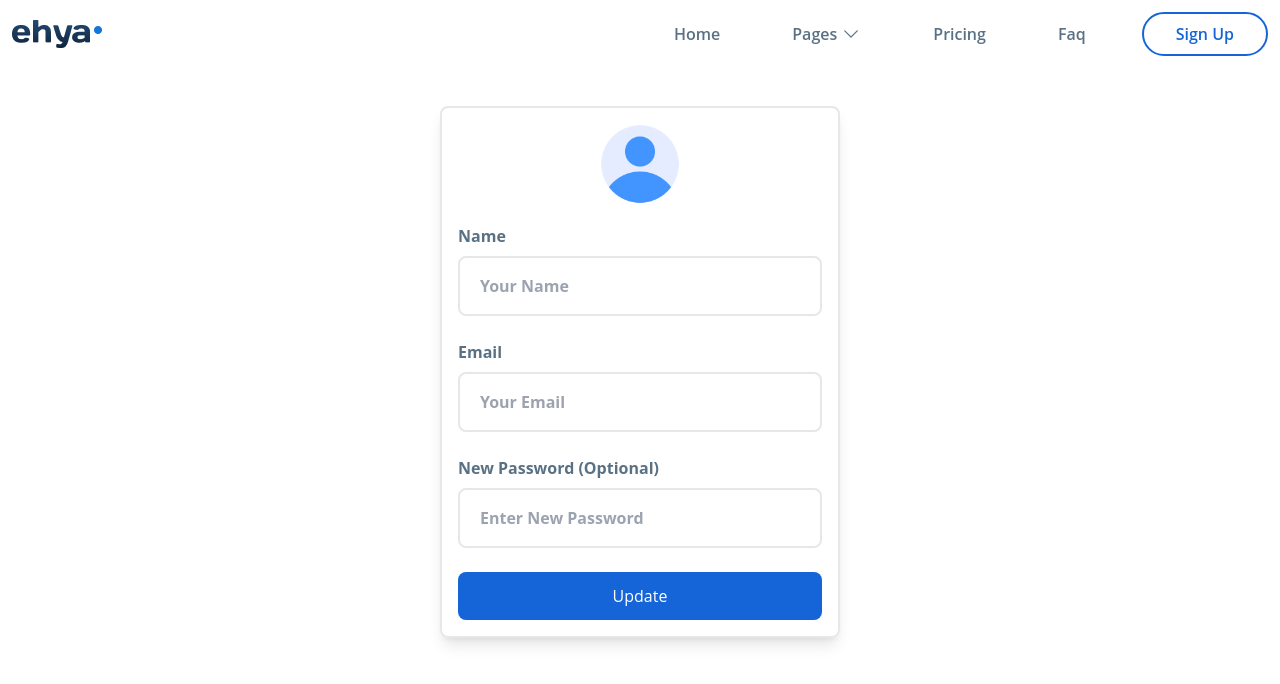
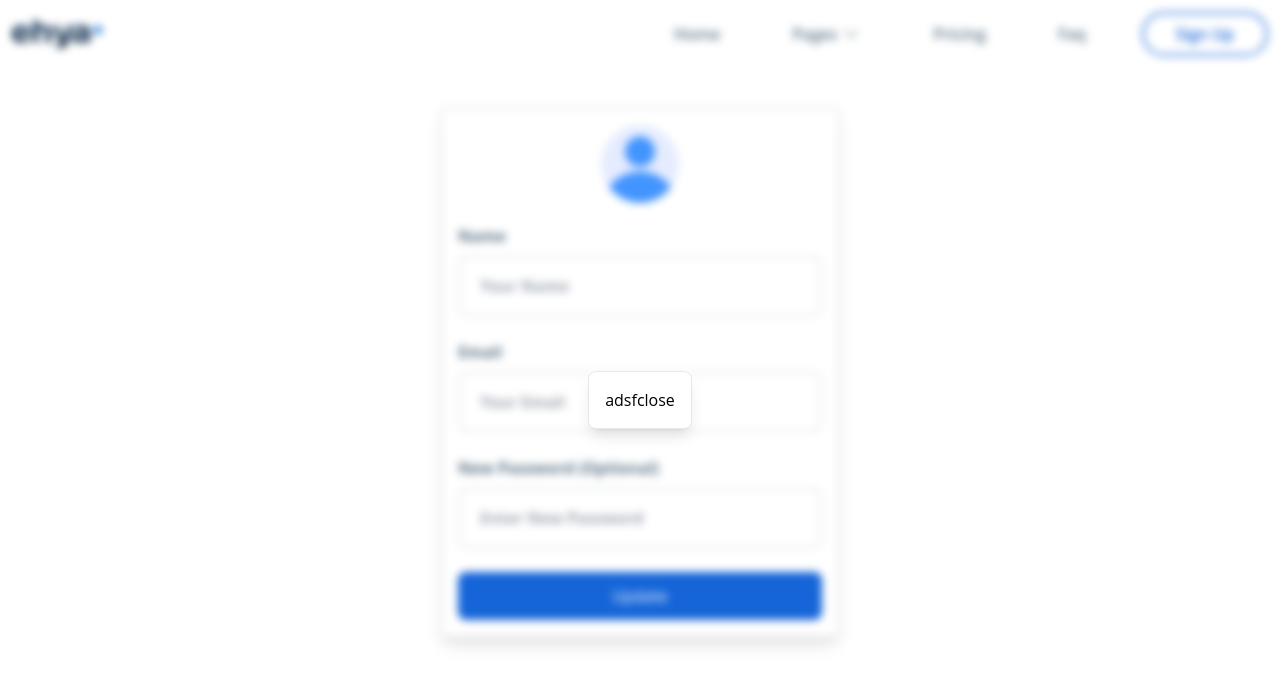
Before and after one commit to alifcpr/Article-webapp, a React (Vite) app: page /profile in a window 1280 px wide. Shown: the top 684 px of the page. Built offline with nearby package versions, Linux system fonts and the light colour scheme.

Commit message:
fix bug of modal component

```diff
--- a/src/App.tsx
+++ b/src/App.tsx
@@ -1,10 +1,15 @@
 import MainLayOut from "./layouts/MainLayOut";
 import { Outlet } from "react-router-dom";
 import useGetUserProfile from "./hook/fetching/useGetUserProfile";
+import { useContext } from "react";
+import { ModalState } from "./context/ModalStateProvider";
 
 const App = () => {
   /* check user login */
   useGetUserProfile();
+
+  const test = useContext(ModalState)
+  console.log("this : " , test)
 
   return (
     <div>
--- /dev/null
+++ b/src/components/Modal.tsx
@@ -0,0 +1,26 @@
+import { createPortal } from "react-dom";
+
+type ModalProps = {
+  children: React.ReactNode;
+  open: boolean;
+  onClose: () => void;
+};
+const Modal = ({ children, open, onClose }: ModalProps) => {
+  return createPortal(
+    <div
+      className={`fixed inset-0 transition-all duration-200 z-50 backdrop-blur-sm flex items-center justify-center ${
+        open
+          ? "opacity-100 pointer-events-auto"
+          : "opacity-0 pointer-events-none"
+      }`}
+    >
+      <div className="bg-white p-4 rounded-lg shadow-lg border font-opensans">
+        {children}
+        <button onClick={onClose}>close</button>
+      </div>
+    </div>,
+    document.body
+  );
+};
+
+export default Modal;
--- a/src/components/userprofile/UserProfileForm.tsx
+++ b/src/components/userprofile/UserProfileForm.tsx
@@ -2,6 +2,10 @@ import defaultUserProfile from "../../assets/user.png";
 import Loading from "../Loadings/Loading";
 import useGetProfileDetail from "../../hook/fetching/useGetProfileDetail";
 import useUpdateProfile from "../../hook/fetching/useUpdateProfile";
+import Modal from "../Modal";
+import { useContext } from "react";
+import { ModalState } from "../../context/ModalStateProvider";
+import useModal from "../../hook/useModal";
 
 function UserProfileForm() {
   const {
@@ -17,6 +21,8 @@ function UserProfileForm() {
 
   const { updateProfile, updateProfileLoading } = useUpdateProfile();
 
+  const { open, setOpen } = useModal();
+
   const updateHandler = (e: React.FormEvent<HTMLFormElement>) => {
     e.preventDefault();
     updateProfile({ name, email, password });
@@ -24,6 +30,9 @@ function UserProfileForm() {
 
   return (
     <div className="flex items-center justify-center h-[calc(100vh-10vh)]">
+      <Modal open={open} onClose={() => setOpen(false)}>
+        adsf
+      </Modal>
       <div className="border-2 flex flex-col gap-y-5 shadow-lg w-[400px] p-4 rounded-lg">
         <div
           className={`flex items-center ${
--- /dev/null
+++ b/src/context/ModalStateProvider.tsx
@@ -0,0 +1,24 @@
+import { createContext, useState } from "react";
+
+type ModalStateType = {
+  open: boolean;
+  setOpen: React.Dispatch<React.SetStateAction<boolean>>;
+};
+
+type ModalProviderProps = {
+  children: React.ReactNode;
+};
+
+export const ModalState = createContext<ModalStateType | null>(null);
+
+const ModalStateProvider = ({ children }: ModalProviderProps) => {
+  const [open, setOpen] = useState<boolean>(true);
+
+  return (
+    <ModalState.Provider value={{ open, setOpen }}>
+      {children}
+    </ModalState.Provider>
+  );
+};
+
+export default ModalStateProvider;
--- /dev/null
+++ b/src/hook/useModal.tsx
@@ -0,0 +1,12 @@
+import { useContext } from "react";
+import { ModalState } from "../context/ModalStateProvider";
+
+const useModal = () => {
+  const openState = useContext(ModalState);
+
+  if (!openState)
+    throw new Error("You need to use this context inside a provider");
+  return openState;
+};
+
+export default useModal;
--- a/src/main.tsx
+++ b/src/main.tsx
@@ -12,6 +12,7 @@ import { QueryClientProvider, QueryClient } from "react-query";
 /*react-hot-toast */
 import { Toaster } from "react-hot-toast";
 import AuthProvider from "./context/AuthProvider.tsx";
+import ModalStateProvider from "./context/ModalStateProvider.tsx";
 
 const queryClient = new QueryClient();
 
@@ -20,9 +21,11 @@ ReactDOM.createRoot(document.getElementById("root")!).render(
     <AuthProvider>
       <Toaster />
       <QueryClientProvider client={queryClient}>
-        <RouterProvider router={routes}>
-          <App />
-        </RouterProvider>
+        <ModalStateProvider>
+          <RouterProvider router={routes}>
+            <App />
+          </RouterProvider>
+        </ModalStateProvider>
       </QueryClientProvider>
     </AuthProvider>
   </React.StrictMode>
```
